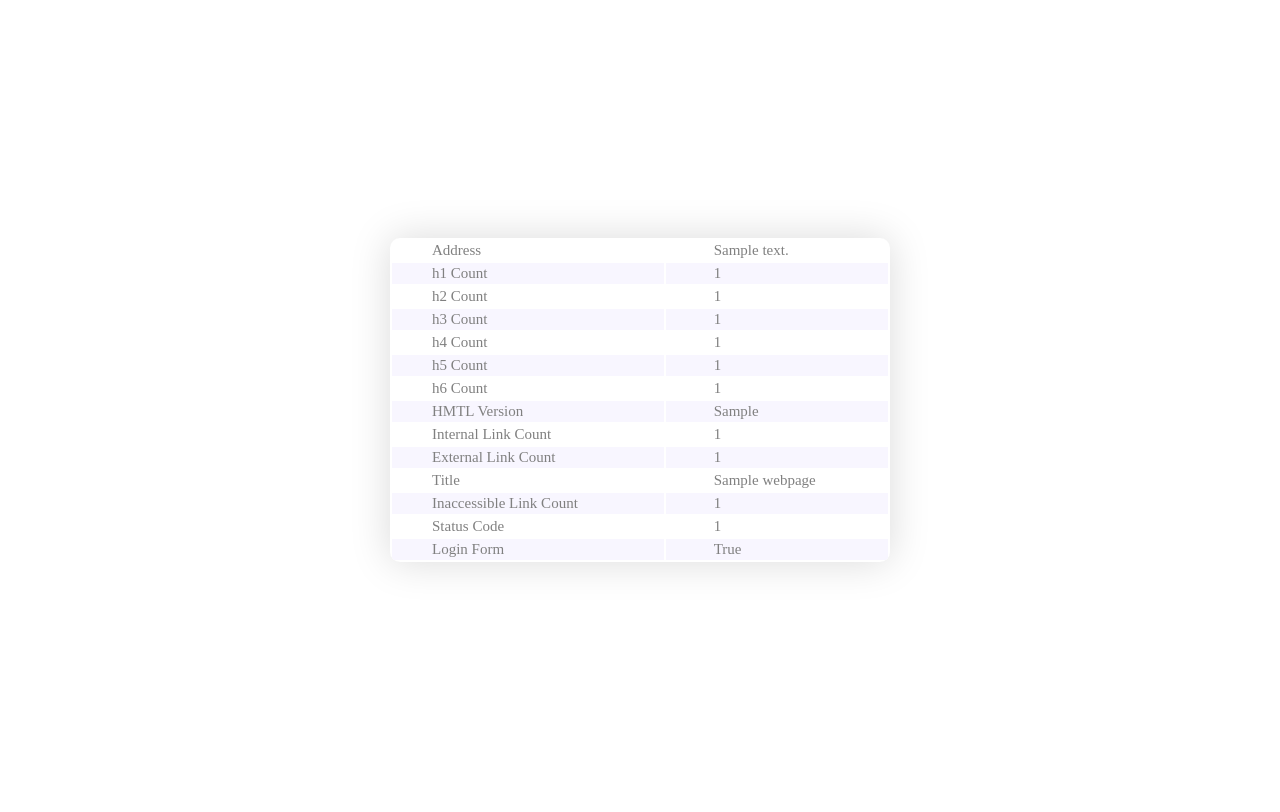
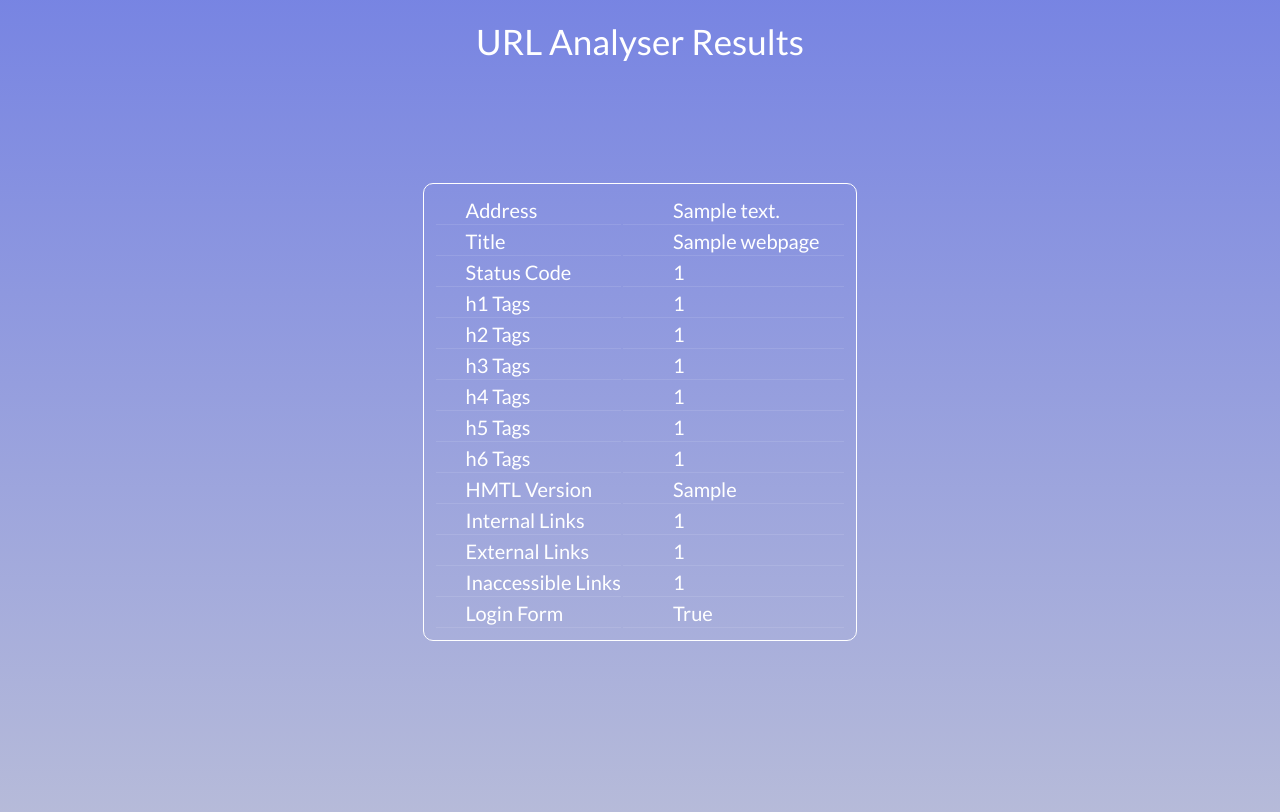
Before and after one commit to loney7/URL-Analyser-REST-Backend-with-python-and-django, a Django app: template my_project/templates/result.html in a window 1280 px wide. Before the commit the page ends 570 px from the top, so only its background shows below. Run offline with Django 3.2, Linux system fonts and the light colour scheme; the template is opened without the code that fills it: values that come from a table or form of the project are taken from there, others are empty; tables that the repository leaves empty hold one stand-in row (values such as "Sample post").

Commit message:
Html changes

```diff
--- a/my_project/templates/result.html
+++ b/my_project/templates/result.html
@@ -3,8 +3,8 @@
 <head>
     <meta charset="UTF-8">
     <title>Title</title>
+    <link href='https://fonts.googleapis.com/css?family=Lato' rel='stylesheet' type='text/css'>
     <style>
-
 
 * {
     margin: 0px;
@@ -12,58 +12,17 @@
     box-sizing: border-box;
 }
 
-body, html {
-    height: 100%;
-    font-family: sans-serif;
-}
-
-.js-pscroll {
-  position: relative;
-  overflow: hidden;
-}
-
-.table100 .ps__rail-y {
-  width: 9px;
-  background-color: transparent;
-  opacity: 1 !important;
-  right: 5px;
-}
-
-.table100 .ps__rail-y::before {
-  content: "";
-  display: block;
-  position: absolute;
-  background-color: #ebebeb;
-  border-radius: 5px;
-  width: 100%;
-  height: calc(100% - 30px);
-  left: 0;
-  top: 15px;
-}
-
-.table100 .ps__rail-y .ps__thumb-y {
-  width: 100%;
-  right: 0;
-  background-color: transparent;
-  opacity: 1 !important;
-}
-
-.table100 .ps__rail-y .ps__thumb-y::before {
-  content: "";
-  display: block;
-  position: absolute;
-  background-color: #cccccc;
-  border-radius: 5px;
-  width: 100%;
-  height: calc(100% - 30px);
-  left: 0;
-  top: 15px;
+body{
+  font-family: 'Lato', georgia;
+  font-size: 35px;
+  color: rgba(255, 255, 255, 1);
+  background: linear-gradient(to top, #b0b5d6ec, #6c7ae0eb);
+  font-weight: 300;
+  -webkit-font-smoothing: antialiased;
 }
 
 .container-table100 {
-  width: 100%;
   min-height: 100vh;
-  background: #fff;
   display: -webkit-box;
   display: -webkit-flex;
   display: -moz-box;
@@ -72,121 +31,79 @@ body, html {
   align-items: center;
   justify-content: center;
   flex-wrap: wrap;
-  padding: 33px 30px;
-}
-
-.wrap-table100 {
-  width: 500px;
+  margin-top: -50px;
 }
 
 .table100 {
-  background-color: #fff;
-}
-
-table {
-  width: 100%;
-}
-
-th, td {
-  font-weight: unset;
-  padding-right: 10px;
+  background: transparent;
 }
 
 .column1 {
-  padding-left: 40px;
+  padding-left: 30px;
 }
 
 .column2 {
-    padding-left: 40px;
+    padding-left: 50px;
+    padding-right: 25px;
 }
 
 .table100-body td {
   vertical-align: middle;
 }
 
-.table100 {
-  position: relative;
-}
-
 .table100-body {
-  max-height: 585px;
-  overflow: auto;
-}
-
-.table100.ver1 th {
-  font-family: Lato-Bold;
-  font-size: 18px;
-  color: #fff;
-  line-height: 1.4;
-
-  background-color: #6c7ae0;
+  padding: 10px;
 }
 
 .table100.ver1 td {
-  font-family: Lato-Regular;
-  font-size: 15px;
-  color: #808080;
+  font-size: 20px;
+  background: transparent;
   line-height: 1.4;
+  border-bottom: 1px solid rgba(255, 255, 255, 0.1);
 }
 
 .table100.ver1 .table100-body tr:nth-child(even) {
-  background-color: #f8f6ff;
+  background: transparent;
 }
 
 .table100.ver1 {
+  border: 1px solid white;
   border-radius: 10px;
   overflow: hidden;
-  box-shadow: 0 0px 40px 0px rgba(0, 0, 0, 0.15);
-  -moz-box-shadow: 0 0px 40px 0px rgba(0, 0, 0, 0.15);
-  -webkit-box-shadow: 0 0px 40px 0px rgba(0, 0, 0, 0.15);
-  -o-box-shadow: 0 0px 40px 0px rgba(0, 0, 0, 0.15);
-  -ms-box-shadow: 0 0px 40px 0px rgba(0, 0, 0, 0.15);
 }
 
-.table100.ver1 .ps__rail-y {
-  right: 5px;
-}
-
-.table100.ver1 .ps__rail-y::before {
-  background-color: #ebebeb;
-}
-
-.table100.ver1 .ps__rail-y .ps__thumb-y::before {
-  background-color: #cccccc;
+.table {
+  table-layout: auto;
+  background: transparent;
 }
 
 </style>
 </head>
 <body>
-<div>
-    <div>
+      <p style="padding-top: 20px; text-align: center;">URL Analyser Results</p>
         <div class="container-table100">
-            <div class="wrap-table100">
-                <div class="table100 ver1 m-b-110">
+                <div class="table100 ver1">
                     <div class="table100-body">
                         <table>
                         <tbody>
-                        	<tr class="row100 body"><td class="cell100 column1">Address</td><td class="cell100 column2">&ensp;{{webpage.address}}</td></tr>
-                        	<tr class="row100 body"><td class="cell100 column1">h1 Count</td><td class="cell100 column2">&ensp;{{webpage.h1Count}}</td></tr>
-                        	<tr class="row100 body"><td class="cell100 column1">h2 Count</td><td class="cell100 column2">&ensp;{{webpage.h2Count}}</td></tr>
-                            <tr class="row100 body"><td class="cell100 column1">h3 Count</td><td class="cell100 column2">&ensp;{{webpage.h3Count}}</td></tr>
-                            <tr class="row100 body"><td class="cell100 column1">h4 Count</td><td class="cell100 column2">&ensp;{{webpage.h4Count}}</td></tr>
-                            <tr class="row100 body"><td class="cell100 column1">h5 Count</td><td class="cell100 column2">&ensp;{{webpage.h5Count}}</td></tr>
-                            <tr class="row100 body"><td class="cell100 column1">h6 Count</td><td class="cell100 column2">&ensp;{{webpage.h6Count}}</td></tr>
-                            <tr class="row100 body"><td class="cell100 column1">HMTL Version</td><td class="cell100 column2">&ensp;{{webpage.version}}</td></tr>
-                            <tr class="row100 body"><td class="cell100 column1">Internal Link Count</td><td class="cell100 column2">&ensp;{{webpage.internalLinkCount}}</td></tr>
-                            <tr class="row100 body"><td class="cell100 column1">External Link Count</td><td class="cell100 column2">&ensp;{{webpage.externalLinkCount}}</td></tr>
-                            <tr class="row100 body"><td class="cell100 column1">Title</td><td class="cell100 column2">&ensp;{{webpage.title}}</td></tr>
-                            <tr class="row100 body"><td class="cell100 column1">Inaccessible Link Count</td><td class="cell100 column2">&ensp;{{webpage.inaccessibleLinkCount}}</td></tr>
-                            <tr class="row100 body"><td class="cell100 column1">Status Code</td><td class="cell100 column2">&ensp;{{webpage.statusCode}}</td></tr>
-                            <tr class="row100 body"><td class="cell100 column1">Login Form</td><td class="cell100 column2">&ensp;{{webpage.loginForm}}</td></tr>
+                          <tr class="row100 body"><td class="cell100 column1">Address</td><td class="cell100 column2">{{webpage.address}}</td></tr>
+                            <tr class="row100 body"><td class="cell100 column1">Title</td><td class="cell100 column2">{{webpage.title}}</td></tr>
+                            <tr class="row100 body"><td class="cell100 column1">Status Code</td><td class="cell100 column2">{{webpage.statusCode}}</td></tr>
+                            <tr class="row100 body"><td class="cell100 column1">h1 Tags</td><td class="cell100 column2">{{webpage.h1Count}}</td></tr>
+                            <tr class="row100 body"><td class="cell100 column1">h2 Tags</td><td class="cell100 column2">{{webpage.h2Count}}</td></tr>
+                            <tr class="row100 body"><td class="cell100 column1">h3 Tags</td><td class="cell100 column2">{{webpage.h3Count}}</td></tr>
+                            <tr class="row100 body"><td class="cell100 column1">h4 Tags</td><td class="cell100 column2">{{webpage.h4Count}}</td></tr>
+                            <tr class="row100 body"><td class="cell100 column1">h5 Tags</td><td class="cell100 column2">{{webpage.h5Count}}</td></tr>
+                            <tr class="row100 body"><td class="cell100 column1">h6 Tags</td><td class="cell100 column2">{{webpage.h6Count}}</td></tr>
+                            <tr class="row100 body"><td class="cell100 column1">HMTL Version</td><td class="cell100 column2">{{webpage.version}}</td></tr>
+                            <tr class="row100 body"><td class="cell100 column1">Internal Links</td><td class="cell100 column2">{{webpage.internalLinkCount}}</td></tr>
+                            <tr class="row100 body"><td class="cell100 column1">External Links</td><td class="cell100 column2">{{webpage.externalLinkCount}}</td></tr>
+                            <tr class="row100 body"><td class="cell100 column1">Inaccessible Links</td><td class="cell100 column2">{{webpage.inaccessibleLinkCount}}</td></tr>
+                            <tr class="row100 body"><td class="cell100 column1">Login Form</td><td class="cell100 column2">{{webpage.loginForm}}</td></tr>
                         </tbody>
                         </table>
                     </div>
-                </div>
             </div>
         </div>
-    </div>
-</div>
 </body>
 </html>
--- a/my_project/urls.py
+++ b/my_project/urls.py
@@ -19,6 +19,6 @@ from . import views
 
 urlpatterns = [
     path('admin/', admin.site.urls),
-    path('index/analyse/', views.analyse, name = 'analyse'),
-    path('',views.home, name = 'home' ),
+    path('', views.home, name = 'analyse'),
+
 ]
```
Also changed, not shown: my_project/templates/resultHTTPError.html (+30 -5 lines), my_project/templates/resultInvalidURL.html (+26 -2 lines), my_project/templates/resultURLError.html (+27 -4 lines), my_project/tests.py (+14 -8 lines), my_project/views.py (+0 -8 lines), db.sqlite3, my_project/tests/test_models.py (added).
